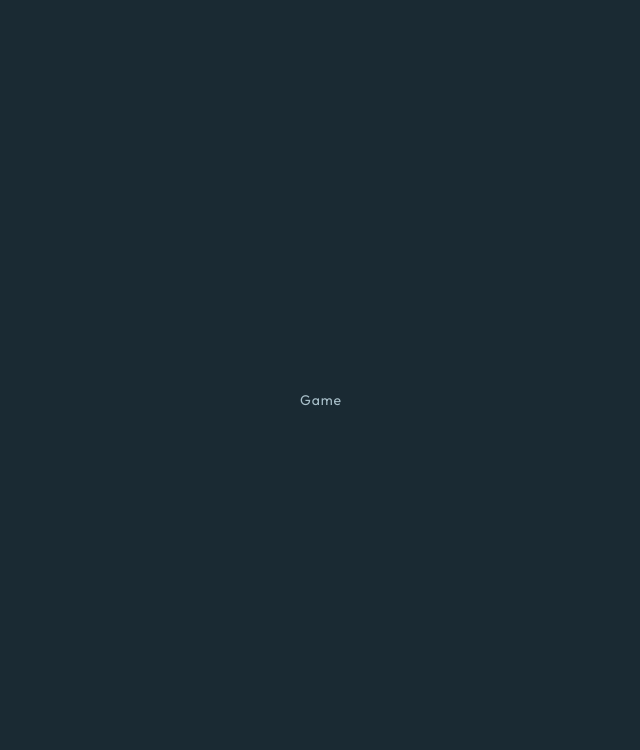
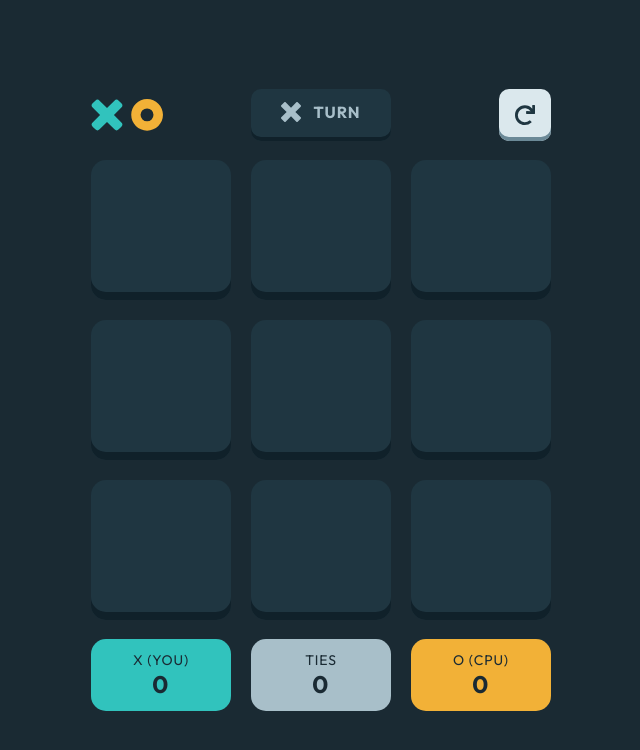
Before and after one commit to yudin7324/tic-tac-toe, a React (Vite) app: page /game in a window 1280 px wide. Shown: the top 750 px of the page, without its empty margins (319-959 px from the left). Built offline with nearby package versions, Linux system fonts and the light colour scheme.

Commit message:
the game page has been stylized

```diff
--- a/src/components/Select/select.scss
+++ b/src/components/Select/select.scss
@@ -56,6 +56,14 @@
       display: flex;
       align-items: center;
       justify-content: center;
+      border-radius: 10px;
+      transition: background-color 0.3s ease-in-out;
+
+      @media (hover: hover) {
+        &:hover {
+          background-color: rgba(168, 191, 201, 0.05);
+        }
+      }
 
       &.active {
         svg {
--- /dev/null
+++ b/src/components/Stat/Stat.tsx
@@ -0,0 +1,19 @@
+import { FC } from 'react'
+import './stat.scss'
+
+interface StatProps {
+  title: string;
+  value?: number;
+  color: 'yellow' | 'silver' | 'blue'
+}
+
+const Stat: FC<StatProps> = ({ title, value = 0, color }) => {
+  return (
+    <div className={`stat stat--${color}`}>
+      <div className='stat__title'>{title}</div>
+      <div className='stat__value'>{value}</div>
+    </div>
+  )
+}
+
+export default Stat
--- /dev/null
+++ b/src/components/Stat/stat.scss
@@ -0,0 +1,35 @@
+.stat {
+  display: flex;
+  flex-direction: column;
+  justify-content: center;
+  align-items: center;
+  background-color: var(--color-semi-dark-navy);
+  height: 72px;
+  border-radius: 15px;
+
+  &__title {
+    font-size: 14px;
+    letter-spacing: 0.06em;
+    color: var(--color-dark-navy);
+  }
+
+  &__value {
+    font-weight: 700;
+    font-size: 24px;
+    letter-spacing: 0.06em;
+    text-transform: uppercase;
+    color: var(--color-dark-navy);
+  }
+
+  &--blue {
+    background-color: var(--color-light-blue)
+  }
+
+  &--yellow {
+    background-color: var(--color-light-yellow)
+  }
+
+  &--silver {
+    background-color: var(--color-silver)
+  }
+}
--- /dev/null
+++ b/src/components/Turn/Turn.tsx
@@ -0,0 +1,19 @@
+import { FC } from 'react'
+import './turn.scss'
+import IconSelectO from '../icons/IconSelectO';
+import IconSelectX from '../icons/IconSelectX';
+
+interface TurnProps {
+  value: number;
+}
+
+const Turn: FC<TurnProps> = ({ value }) => {
+  return (
+    <div className='turn'>
+      {value === 0 ? <IconSelectO/> : <IconSelectX/>}
+      <span className='turn__title'>turn</span>
+    </div>
+  )
+}
+
+export default Turn
--- /dev/null
+++ b/src/components/Turn/turn.scss
@@ -0,0 +1,25 @@
+.turn {
+  display: flex;
+  justify-content: center;
+  gap: 12px;
+  width: 100%;
+  height: 52px;
+  border-radius: 10px;
+  box-shadow: inset 0 -4px 0 0 #10212a;
+  background: var(--color-semi-dark-navy);
+  padding: 13px 0 19px;
+
+  svg {
+    height: 20px;
+    width: 20px;
+    fill: var(--color-silver);
+  }
+
+  &__title {
+    font-weight: 700;
+    font-size: 16px;
+    letter-spacing: 0.06em;
+    color: var(--color-silver);
+    text-transform: uppercase;
+  }
+}
--- a/src/pages/Game/Game.tsx
+++ b/src/pages/Game/Game.tsx
@@ -1,9 +1,42 @@
 import { FC } from 'react'
 import './game.scss'
+import Cell from '@/components/Cell/Cell'
+import IconLogo from '@/components/icons/IconLogo'
+import Stat from '@/components/Stat/Stat'
+import Turn from '@/components/Turn/Turn'
+import IconRestart from '@/components/icons/IconRestart'
 
 const Game: FC = () => {
   return (
-    <div>Game</div>
+    <div className='game'>
+      <div className='game__heading'>
+        <IconLogo />
+        <Turn value={1} />
+        <button
+          className='game__restart'
+          type='button'
+          aria-label='restart button'
+        >
+          <IconRestart />
+        </button>
+      </div>
+      <div className='game__grid'>
+        <Cell />
+        <Cell />
+        <Cell />
+        <Cell />
+        <Cell />
+        <Cell />
+        <Cell />
+        <Cell />
+        <Cell />
+      </div>
+      <div className='game__statistics'>
+        <Stat title={'X (YOU)'} color='blue' />
+        <Stat title={'TIES'} color='silver' />
+        <Stat title={'O (CPU)'} color='yellow' />
+      </div>
+    </div>
   )
 }
 
--- a/src/pages/Game/game.scss
+++ b/src/pages/Game/game.scss
@@ -1,3 +1,36 @@
 .game {
+  display: flex;
+  flex-direction: column;
+  gap: 19px;
 
+  &__heading {
+    display: grid;
+    grid-template-columns: repeat(3, 1fr);
+    gap: 20px;
+    align-items: center;
+  }
+
+  &__grid {
+    display: grid;
+    grid-template-columns: repeat(3, 1fr);
+    gap: 20px;
+  }
+
+  &__statistics {
+    display: grid;
+    grid-template-columns: repeat(3, 1fr);
+    gap: 20px;
+  }
+
+  &__restart {
+    display: flex;
+    align-items: center;
+    justify-content: center;
+    height: 52px;
+    width: 52px;
+    border-radius: 10px;
+    box-shadow: inset 0 -4px 0 0 #6b8997;
+    background: var(--color-silver-hover);
+    justify-self: flex-end;
+  }
 }
--- a/src/pages/Home/home.scss
+++ b/src/pages/Home/home.scss
@@ -4,6 +4,15 @@
   align-items: center;
   gap: 40px;
   width: 100%;
+  padding: 24px 0;
+
+  @media (min-width: 768px) {
+    padding: 200px 0;
+  }
+
+  @media (min-width: 991px) {
+    padding: 64px 0;
+  }
 
   &__btns {
     display: flex;
--- a/src/styles/main.scss
+++ b/src/styles/main.scss
@@ -7,13 +7,17 @@
   justify-content: center;
   align-items: center;
   width: 100%;
-  max-width: 588px;
   margin: 0 auto;
   padding: 0 24px;
   height: 100%;
 
   @media (min-width: 768px) {
+    padding: 0 154px;
+  }
+
+  @media (min-width: 991px) {
     padding: 0 64px;
+    max-width: 588px;
   }
 }
 
```
